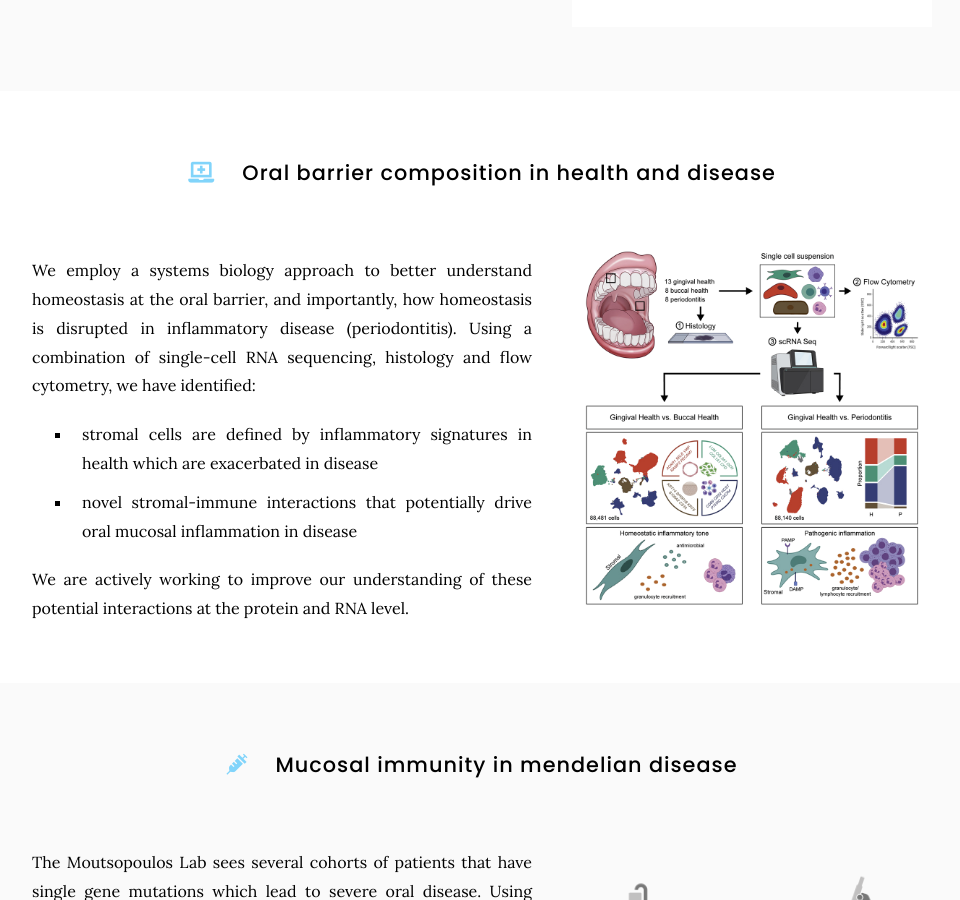
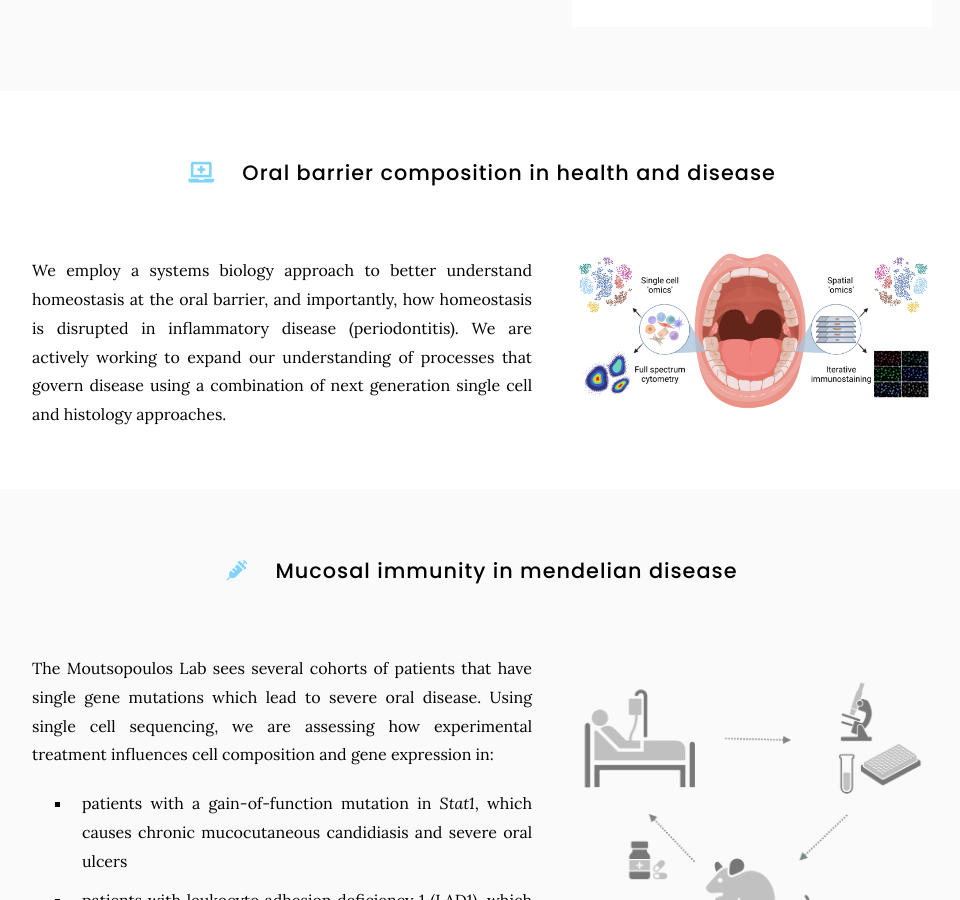
Before and after one commit to williamsdrake/williamsdrake.github.io, a Jekyll site: the page built from research/index.md, in a window 1280 px wide and 900 px high, scrolled down 761 px. Shown: the whole window, without its empty margins (158-1118 px from the left). Built offline with Jekyll 4.4.1, drawn with Linux system fonts in a browser that asks for light colours; nearby versions of some CDN libraries.

Commit message:
adjust research omics section

```diff
--- a/research/index.md
+++ b/research/index.md
@@ -28,16 +28,12 @@ To determine how the innate and adaptive immune system responds to bacterial and
 ## <i class="fas fa-laptop-medical"></i> Oral barrier composition in health and disease
 {% capture text %}
 We employ a systems biology approach to better understand homeostasis at the oral barrier, and importantly, how homeostasis is disrupted in inflammatory disease (periodontitis).
-Using a combination of single-cell RNA sequencing, histology and flow cytometry, we have identified:
-- stromal cells are defined by inflammatory signatures in health which are exacerbated in disease
-- novel stromal-immune interactions that potentially drive oral mucosal inflammation in disease
-
-We are actively working to improve our understanding of these potential interactions at the protein and RNA level.
+We are actively working to expand our understanding of processes that govern disease using a combination of next generation single cell and histology approaches.
 {% endcapture %}
 
 {%
   include feature.html
-  image="images/atlasGA_transp.png"
+  image="images/research_omics.png"
   link=""
   headline=""
   text=text
```
Also changed, not shown: images/atlasGA_transp.png (deleted), images/research_omics.png (added).
